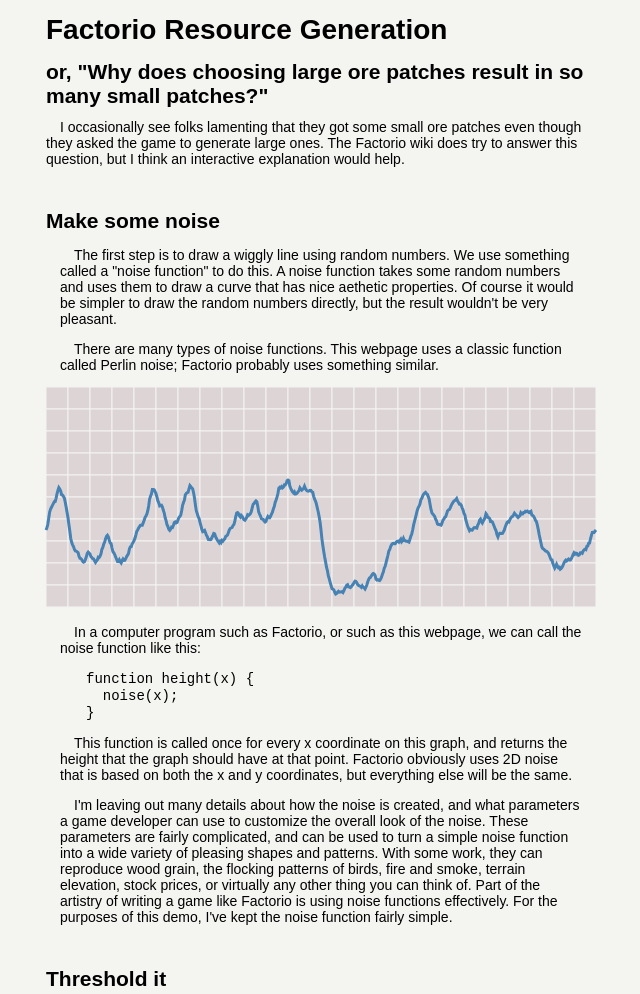
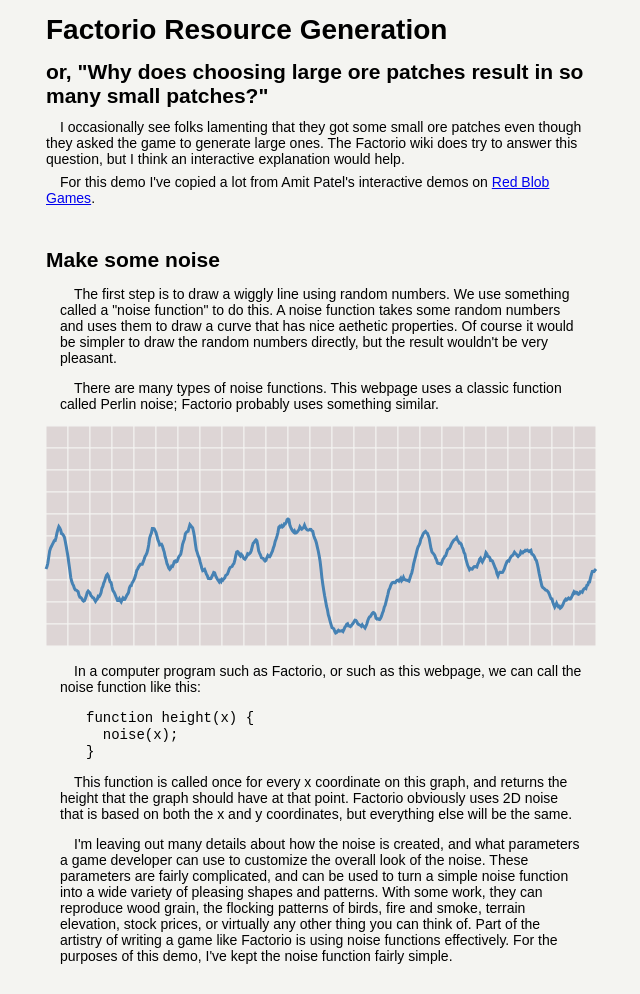
Before and after one commit to db48x/factorio-terrain-explanation, a plain HTML site: page index.html in a window 1280 px wide. Shown: the top 994 px of the page, without its empty margins (319-959 px from the left). Drawn offline with Linux system fonts and the light colour scheme.

Commit message:
some attribution

```diff
--- a/index.html
+++ b/index.html
@@ -53,7 +53,11 @@
       ones. The Factorio wiki does try to answer this question, but I
       think an interactive explanation would help.
     </p>
-
+    <p>
+      For this demo I've copied a lot from Amit Patel's interactive
+      demos on <a href="https://www.redblobgames.com/">Red Blob
+      Games</a>.
+    </p>
     <h2>Make some noise</h2>
     <div id="noise">
       <p>
```
